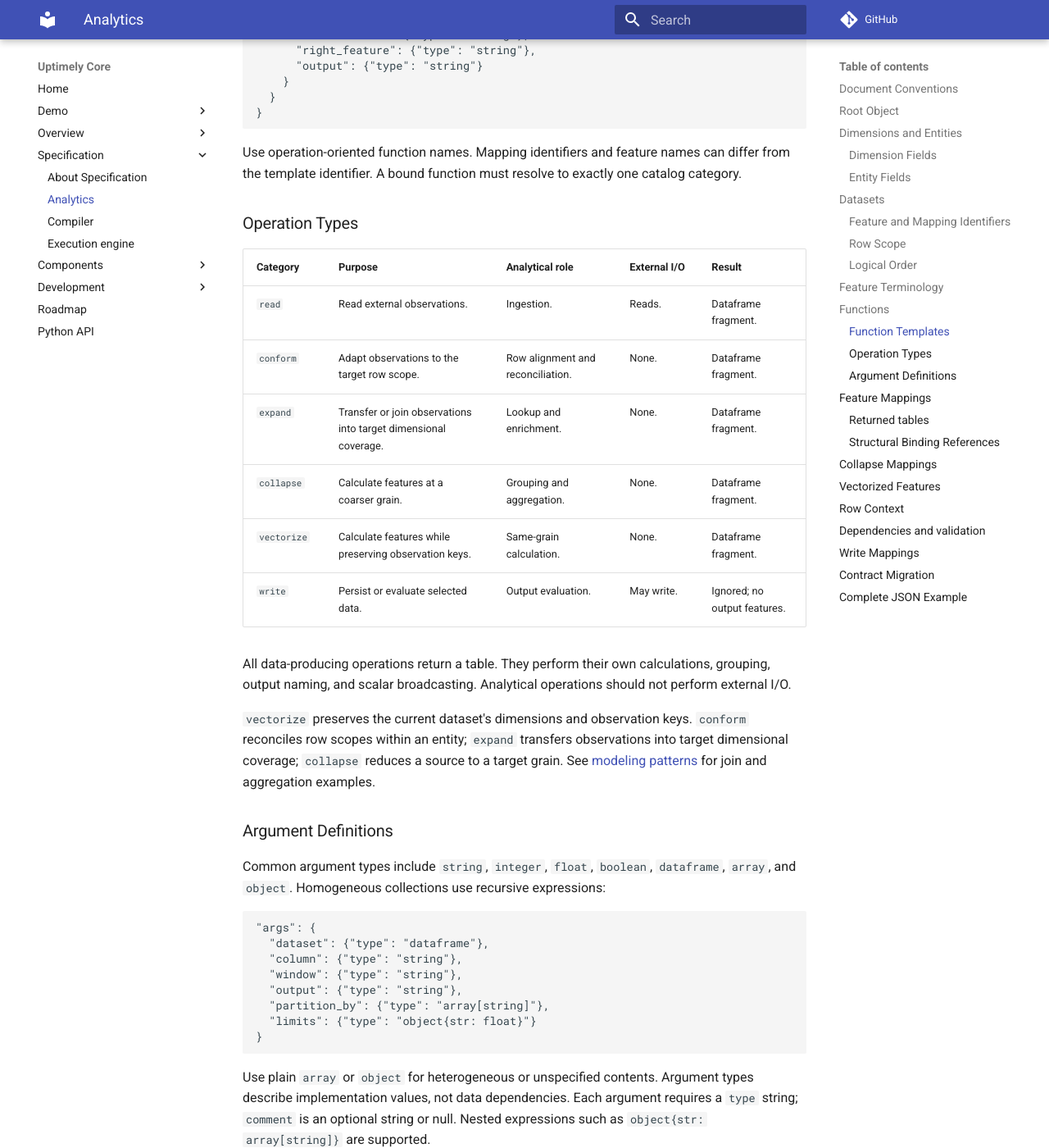
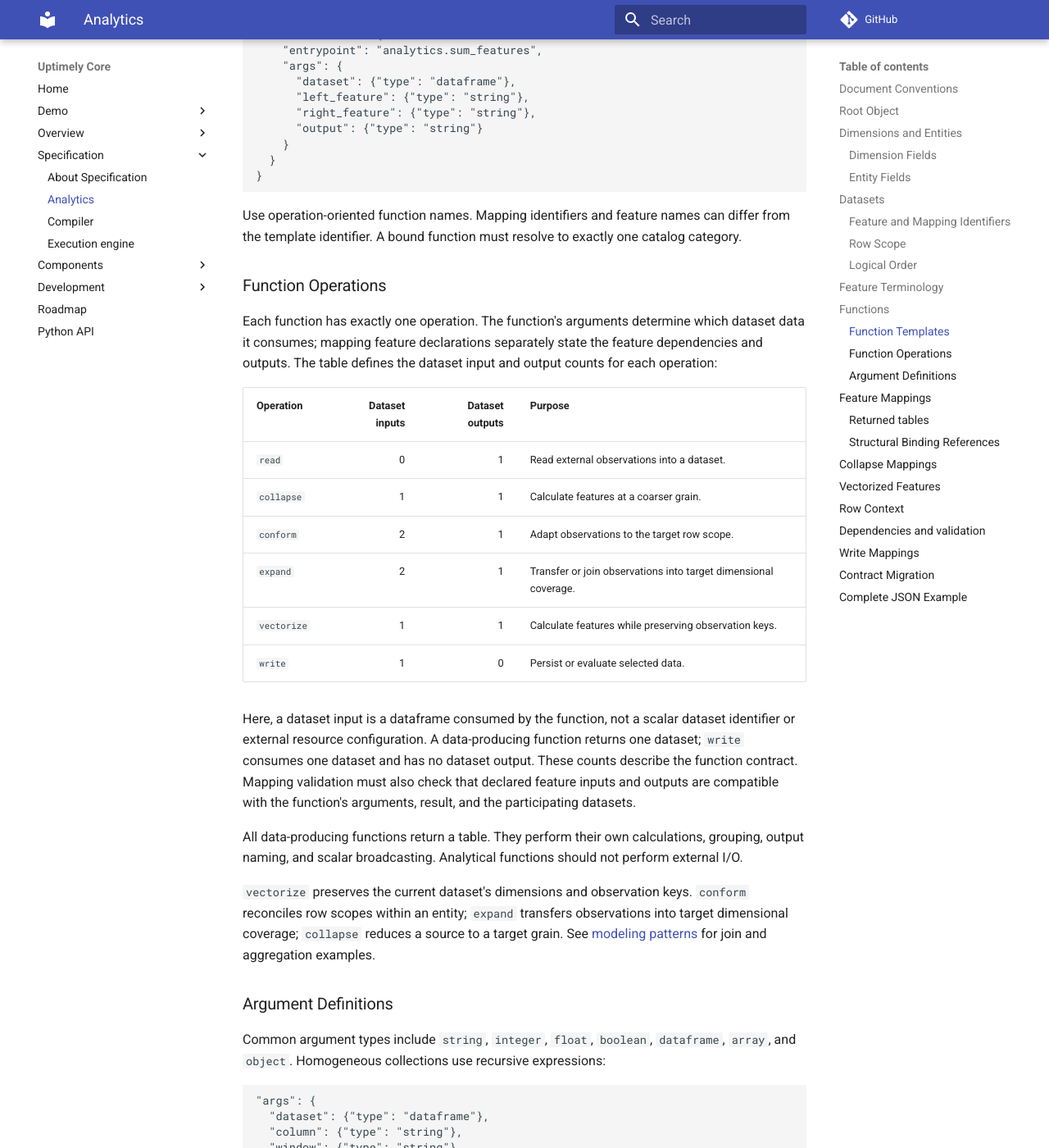
Before and after one commit to uptimely-ai/uptimely-core, an MkDocs documentation site: the page built from docs/specification/analytics.md, in a window 1280 px wide and 1400 px high, scrolled down 4454 px. Shown: the whole window at 82% size. Built offline with MkDocs 1.6.1 and Material for MkDocs 9.7.7, drawn with Linux system fonts in a browser that asks for light colours; comment, search, counter and statistics services are not loaded; some of the changed text lies outside the part shown.

Commit message:
Redefine opearation types to function operations in analytics specs

```diff
--- a/docs/specification/analytics.md
+++ b/docs/specification/analytics.md
@@ -141,8 +141,12 @@ behavior are described in the [execution engine guide](engine.md).
 
 ## Functions
 
-Templates declare an `entrypoint`, optional `description` where supported, and
-an `args` schema. Each argument definition contains `type` and optional `comment`.
+Here function is a logical function definition bound to an implementation. Each
+function declares one `operation` describing its analytical role, an
+`entrypoint`, and an `args` schema. Each argument definition contains `type`
+and optional `comment`. A mapping binds a function to concrete arguments and
+feature inputs and outputs. Compilation turns each mapping into a callable in
+the execution plan.
 
 ### Function Templates
 
@@ -173,20 +177,32 @@ Use operation-oriented function names. Mapping identifiers and feature names
 can differ from the template identifier. A bound function must resolve to
 exactly one catalog category.
 
-### Operation Types
+### Function Operations
 
-| Category | Purpose | Analytical role | External I/O | Result |
-| --- | --- | --- | --- | --- |
-| `read` | Read external observations. | Ingestion. | Reads. | Dataframe fragment. |
-| `conform` | Adapt observations to the target row scope. | Row alignment and reconciliation. | None. | Dataframe fragment. |
-| `expand` | Transfer or join observations into target dimensional coverage. | Lookup and enrichment. | None. | Dataframe fragment. |
-| `collapse` | Calculate features at a coarser grain. | Grouping and aggregation. | None. | Dataframe fragment. |
-| `vectorize` | Calculate features while preserving observation keys. | Same-grain calculation. | None. | Dataframe fragment. |
-| `write` | Persist or evaluate selected data. | Output evaluation. | May write. | Ignored; no output features. |
+Each function has exactly one operation. The function's arguments determine
+which dataset data it consumes; mapping feature declarations separately state
+the feature dependencies and outputs. The table defines the dataset input and
+output counts for each operation:
 
-All data-producing operations return a table. They perform their own
+| Operation | Dataset inputs | Dataset outputs | Purpose |
+| --- | ---: | ---: | --- |
+| `read` | 0 | 1 | Read external observations into a dataset. |
+| `collapse` | 1 | 1 | Calculate features at a coarser grain. |
+| `conform` | 2 | 1 | Adapt observations to the target row scope. |
+| `expand` | 2 | 1 | Transfer or join observations into target dimensional coverage. |
+| `vectorize` | 1 | 1 | Calculate features while preserving observation keys. |
+| `write` | 1 | 0 | Persist or evaluate selected data. |
+
+Here, a dataset input is a dataframe consumed by the function, not a scalar
+dataset identifier or external resource configuration. A data-producing
+function returns one dataset; `write` consumes one dataset and has no dataset
+output. These counts describe the function contract. Mapping validation must
+also check that declared feature inputs and outputs are compatible with the
+function's arguments, result, and the participating datasets.
+
+All data-producing functions return a table. They perform their own
 calculations, grouping, output naming, and scalar broadcasting.
-Analytical operations should not perform external I/O.
+Analytical functions should not perform external I/O.
 
 `vectorize` preserves the current dataset's dimensions and observation keys.
 `conform` reconciles row scopes within an entity; `expand` transfers observations
```
